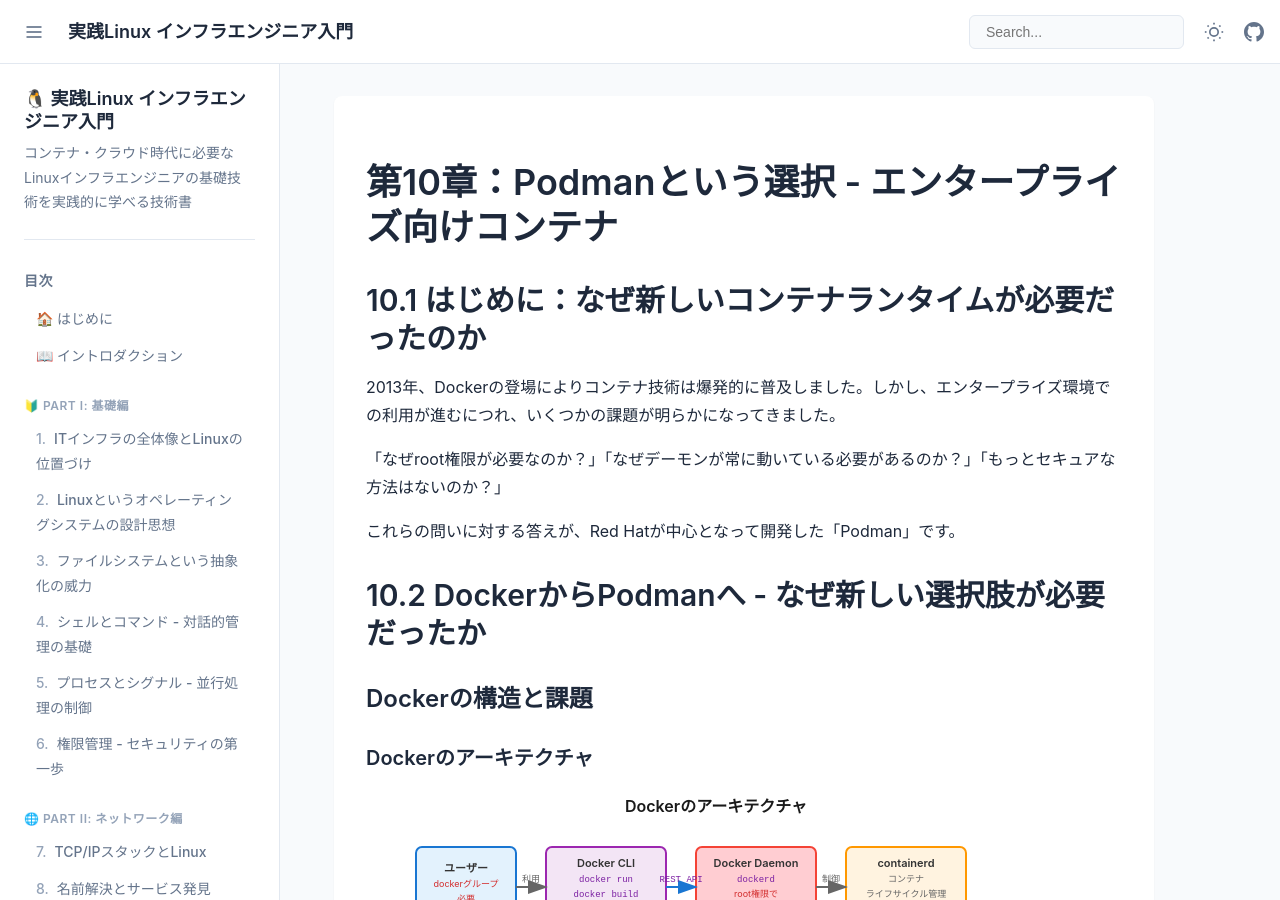
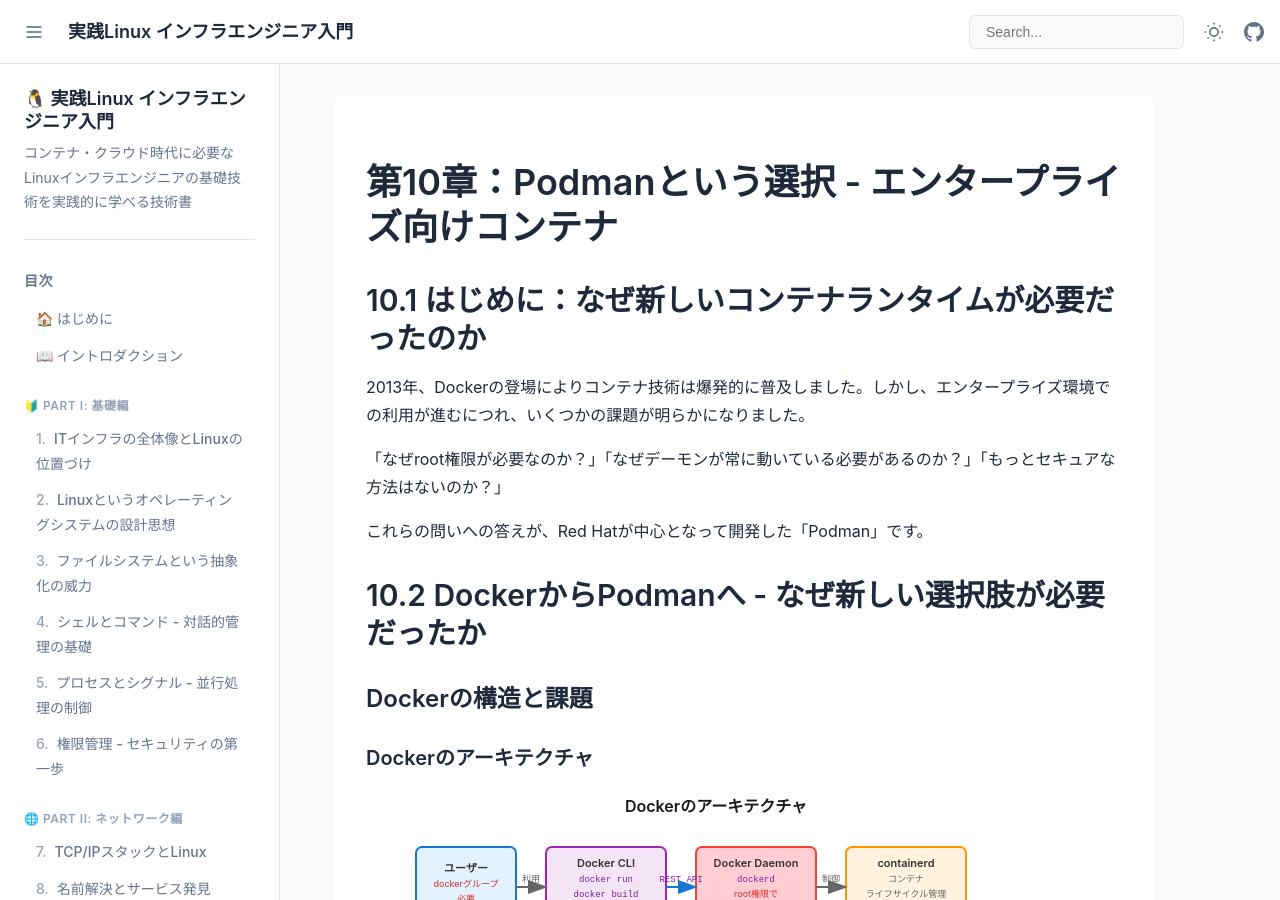
Before and after one commit to itdojp/linux-infra-textbook2, a Jekyll site: the page built from docs/chapters/chapter-10-podman.md, in a window 1280 px wide and 900 px high. Built offline with Jekyll 4.4.1, drawn with Linux system fonts in a browser that asks for light colours; our own code applies the rules of GitHub Pages for plain Markdown files.

Commit message:
docs: Stage3 表現・スタイル調整（第10章）

```diff
--- a/docs/chapters/chapter-10-podman.md
+++ b/docs/chapters/chapter-10-podman.md
@@ -2,11 +2,11 @@
 
 ## 10.1 はじめに：なぜ新しいコンテナランタイムが必要だったのか
 
-2013年、Dockerの登場によりコンテナ技術は爆発的に普及しました。しかし、エンタープライズ環境での利用が進むにつれ、いくつかの課題が明らかになってきました。
+2013年、Dockerの登場によりコンテナ技術は爆発的に普及しました。しかし、エンタープライズ環境での利用が進むにつれ、いくつかの課題が明らかになりました。
 
 「なぜroot権限が必要なのか？」「なぜデーモンが常に動いている必要があるのか？」「もっとセキュアな方法はないのか？」
 
-これらの問いに対する答えが、Red Hatが中心となって開発した「Podman」です。
+これらの問いへの答えが、Red Hatが中心となって開発した「Podman」です。
 
 ## 10.2 DockerからPodmanへ - なぜ新しい選択肢が必要だったか
 
```
